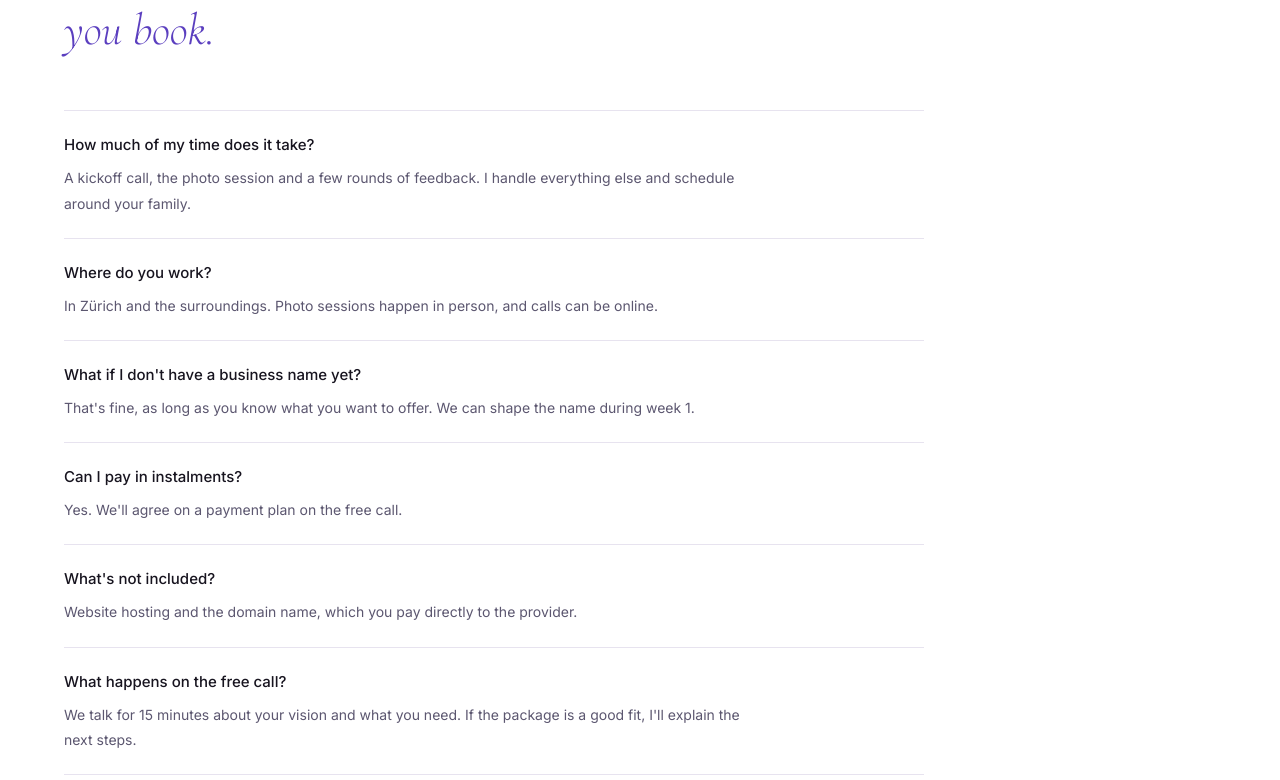
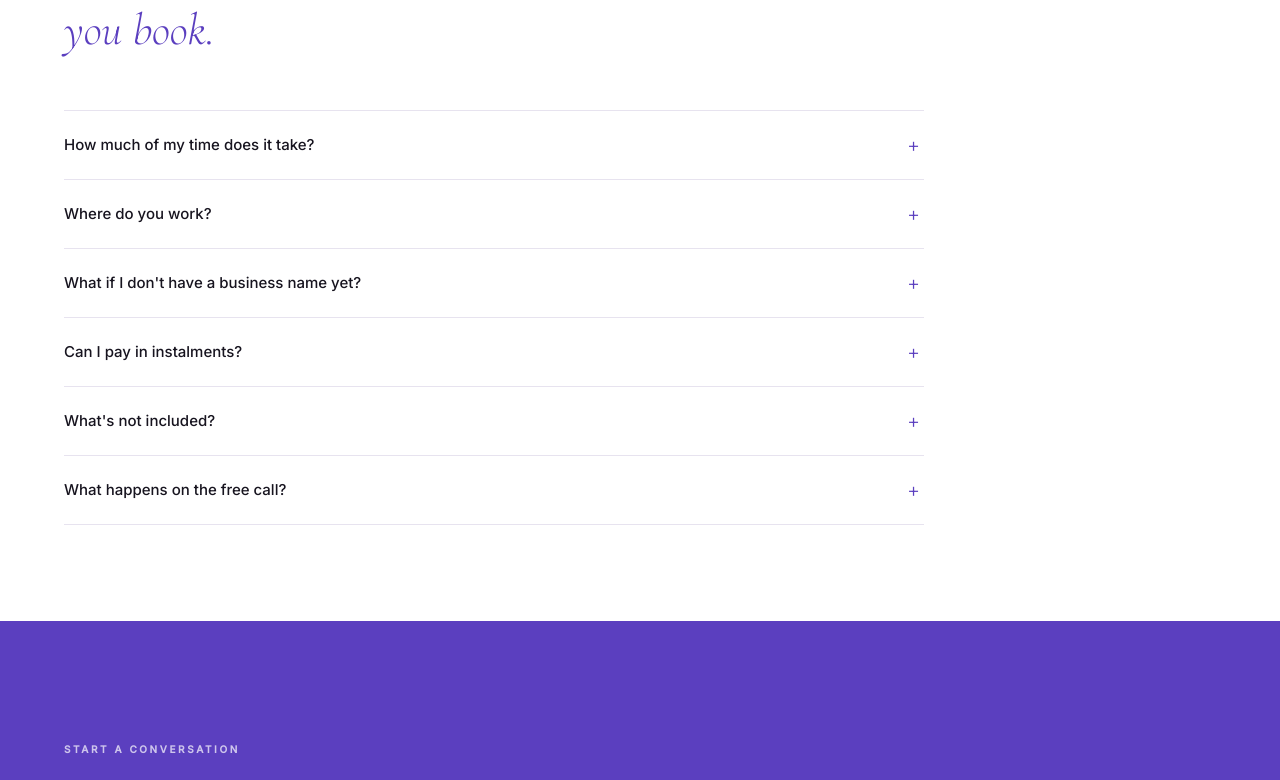
Before and after one commit to aneecoco-lgtm/digital-twilight, a React (Vite) app: page /mompreneur in a window 1280 px wide. Shown: the part 6256-7036 px from the top of the page. Built offline with nearby package versions, Linux system fonts and the light colour scheme.

Commit message:
Restore click-to-open Mompreneur FAQ
Reverts the always-visible FAQ answers; Anee prefers the plus-sign layout.

Co-Authored-By: Claude Opus 5.5 (1M context) <noreply@anthropic.com>
Claude-Session: https://claude.ai/code/session_01TgkfVL7UjqBfi7nMTUzTsk

```diff
--- a/src/pages/Mompreneur.css
+++ b/src/pages/Mompreneur.css
@@ -326,17 +326,30 @@
 
 /* ── FAQ ── */
 .mp-faq { max-width: 860px; border-top: 1px solid var(--mp-line); }
-.mp-faq-item { padding-block: 22px; border-bottom: 1px solid var(--mp-line); }
-.mp-faq-item h3 {
-  text-transform: none;
-  letter-spacing: 0;
-  font-family: inherit;
-  margin-bottom: 8px;
+.mp-faq details { border-bottom: 1px solid var(--mp-line); }
+.mp-faq summary {
+  position: relative;
+  cursor: pointer;
+  list-style: none;
+  padding: 22px 40px 22px 0;
   font-size: 15px;
   font-weight: 500;
   color: var(--mp-ink);
 }
-.mp-faq-item p {
+.mp-faq summary::-webkit-details-marker { display: none; }
+.mp-faq summary::after {
+  content: '+';
+  position: absolute;
+  right: 4px;
+  top: 18px;
+  font-size: 20px;
+  font-weight: 300;
+  color: var(--mp-accent);
+  transition: transform 0.2s;
+}
+.mp-faq details[open] summary::after { transform: rotate(45deg); }
+.mp-faq details p {
+  padding-bottom: 22px;
   font-size: 14px;
   line-height: 1.8;
   color: var(--mp-muted);
--- a/src/pages/Mompreneur.jsx
+++ b/src/pages/Mompreneur.jsx
@@ -256,10 +256,10 @@ export default function Mompreneur() {
         </div>
         <div className="mp-faq">
           {faqs.map(([q, a]) => (
-            <div className="mp-faq-item" key={q}>
-              <h3>{q}</h3>
+            <details key={q}>
+              <summary>{q}</summary>
               <p>{a}</p>
-            </div>
+            </details>
           ))}
         </div>
       </section>
```
